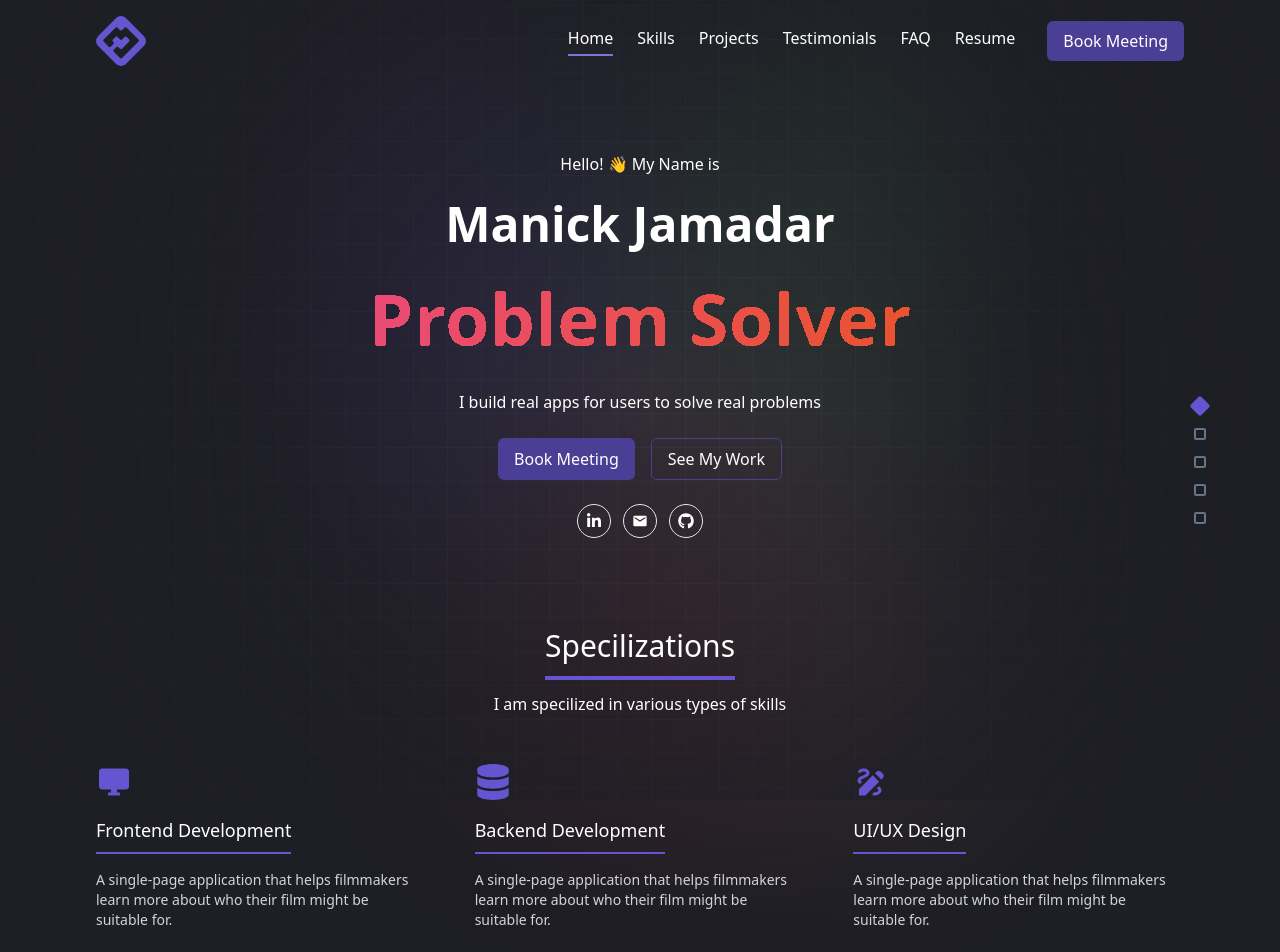
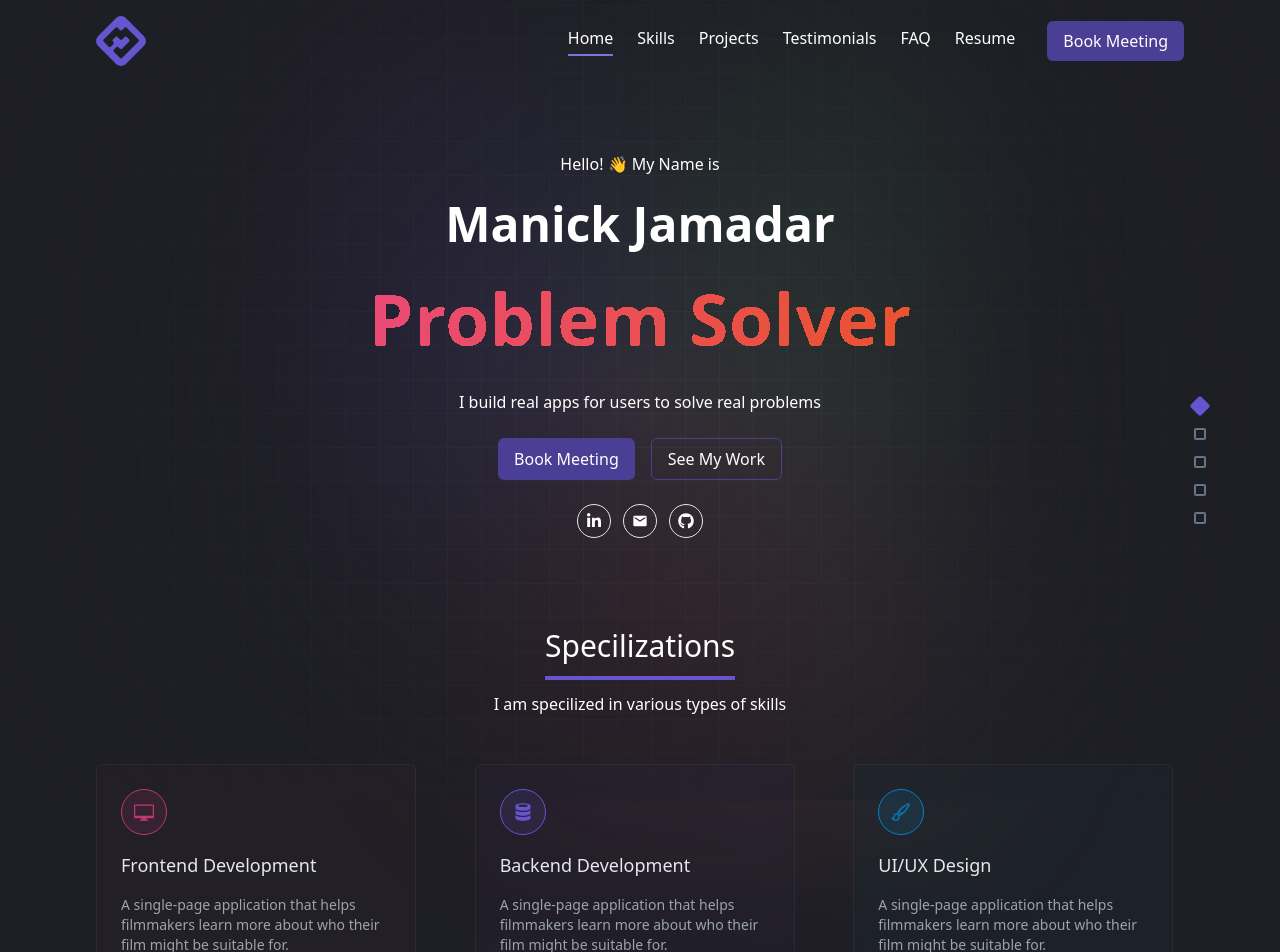
Before and after one commit to manickjamadar/personal-website, a Next.js app: page / in a window 1280 px wide. Shown: the top 952 px of the page. Built offline with nearby package versions, Linux system fonts and the light colour scheme.

Commit message:
redesigned specialization card

```diff
--- a/app/components/specilizationCard.tsx
+++ b/app/components/specilizationCard.tsx
@@ -6,10 +6,24 @@ interface Props {
 const SpecilizationCard: React.FC<Props> = ({ specilization }) => {
   const { description, icon, title } = specilization;
   return (
-    <div className="flex flex-col gap-4 max-w-xs items-start">
-      <div className="text-4xl text-primary">{icon}</div>
-      <h3 className="text-lg border-b-2 border-primary pb-2">{title}</h3>
-      <p className="text-sm text-gray-300">{description}</p>
+    <div
+      className="flex flex-col gap-4 max-w-xs items-start border border-slate-50 border-opacity-5 backdrop-filter backdrop-blur-sm rounded-md p-6"
+      style={{
+        background: specilization.color + "08",
+      }}
+    >
+      <div
+        className="text-xl p-3 bg-primary bg-opacity-10 text-primary border border-primary rounded-full"
+        style={{
+          background: specilization.color + "20",
+          borderColor: specilization.color,
+          color: specilization.color,
+        }}
+      >
+        {icon}
+      </div>
+      <h3 className="text-lg font-medium text-gray-200">{title}</h3>
+      <p className="text-sm text-gray-400">{description}</p>
     </div>
   );
 };
--- a/app/data/specilizations.tsx
+++ b/app/data/specilizations.tsx
@@ -1,28 +1,32 @@
-import { FaDatabase } from "react-icons/fa";
-import { MdDesktopWindows, MdDraw } from "react-icons/md";
+import { HiOutlinePaintBrush } from "react-icons/hi2";
+import { GoDatabase, GoDeviceDesktop } from "react-icons/go";
 export interface ISpecilization {
   title: string;
   description: string;
   icon: React.ReactNode;
+  color: string;
 }
 const mySpecilizations: ISpecilization[] = [
   {
     title: "Frontend Development",
     description:
       "A single-page application that helps filmmakers learn more about who their film might be suitable for.",
-    icon: <MdDesktopWindows />,
+    icon: <GoDeviceDesktop />,
+    color: "#bd3a71",
   },
   {
     title: "Backend Development",
     description:
       "A single-page application that helps filmmakers learn more about who their film might be suitable for.",
-    icon: <FaDatabase />,
+    icon: <GoDatabase />,
+    color: "#6655D0",
   },
   {
     title: "UI/UX Design",
     description:
       "A single-page application that helps filmmakers learn more about who their film might be suitable for.",
-    icon: <MdDraw />,
+    icon: <HiOutlinePaintBrush />,
+    color: "#0284C7",
   },
   //Upcoming
   //---------------------
```
